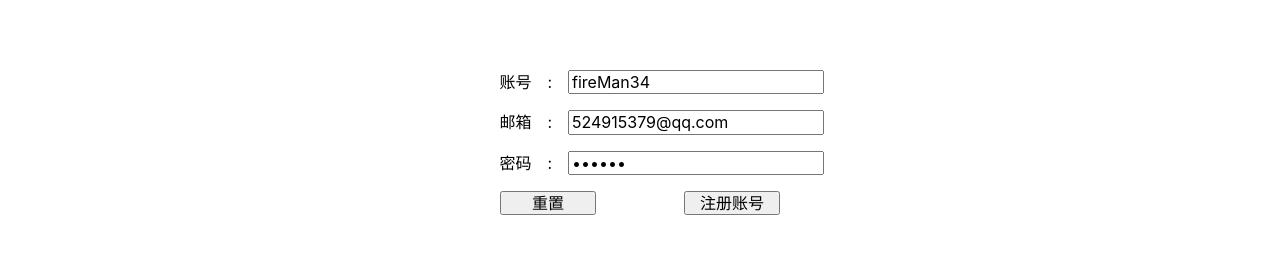
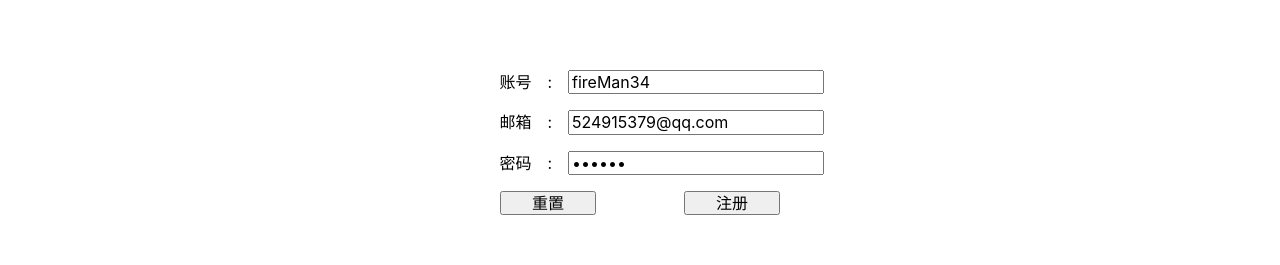
Before and after one commit to fireMan-34/nextjs-ie9, a Next.js app: page /Register in a window 1280 px wide. Shown: the part 331-596 px from the top of the page. Built offline with nearby package versions, Linux system fonts and the light colour scheme.

Commit message:
feat: add simple register with form component

```diff
--- /dev/null
+++ b/components/simpleForm/form.tsx
@@ -0,0 +1,98 @@
+import {
+  useRef,
+  forwardRef,
+  useState,
+  useEffect,
+  FormEventHandler,
+  useImperativeHandle,
+} from "react";
+
+import { Fields, FormProps, FormRef } from "./type";
+import styles from "./styles.module.css";
+import RenderFormItem from "./item.input";
+
+const InnerForm = (props: FormProps, ref: FormRef) => {
+  const {
+    fields,
+    initValue,
+    defaultValue,
+    value,
+    textMap,
+    onValueChange,
+    onSubmit,
+  } = props;
+  const formRef = useRef<HTMLFormElement>(null);
+  const [formValue, setFormValue] = useState(
+    value ?? initValue ?? defaultValue ?? {}
+  );
+
+  const createOnFormItemValueChannge = (item: Fields[number]) => {
+    return (value: unknown) => {
+      const nextValue = { ...formValue, [item.name]: value };
+      setFormValue(nextValue);
+      onValueChange?.(nextValue);
+    };
+  };
+
+  const onFormSumbit: FormEventHandler<HTMLFormElement> = (ev) => {
+    onSubmit(formValue);
+    ev.preventDefault();
+  };
+
+  useImperativeHandle(ref, () => {
+    return Object.assign({}, ref.current, {
+      onFormSumbit(value) {
+        if (ref.current) {
+          ref.current.submit();
+        }
+      },
+      onFormReset() {
+        if (ref.current) {
+          ref.current.reset();
+        }
+      },
+    });
+  });
+
+  useEffect(() => {
+    if (onValueChange) {
+      onValueChange(formValue);
+    }
+  }, [formValue, onValueChange]);
+
+  useEffect(() => {
+    setFormValue(
+      fields.reduce(
+        (nextValue, item) =>
+          Object.assign(nextValue, { [item.name]: item.value }),
+        { ...formValue }
+      )
+    );
+  }, []);
+
+  return (
+    <form
+      ref={formRef}
+      className={styles.form}
+      method="POST"
+      onSubmit={onFormSumbit}
+    >
+      {fields.map((item) => (
+        <RenderFormItem
+          key={`simpleForm.${item.label}.${item.name}`}
+          onValueChange={createOnFormItemValueChannge(item)}
+          {...item}
+          value={formValue[item.name] ?? item.value}
+        />
+      ))}
+      <p className={styles["form-button-group"]}>
+        <button type="reset">{textMap?.reset ?? "重置"}</button>
+        <button type="submit">{textMap?.submit ?? "注册"}</button>
+      </p>
+    </form>
+  );
+};
+
+const simpleForm = forwardRef(InnerForm);
+
+export default simpleForm;
--- /dev/null
+++ b/components/simpleForm/index.ts
@@ -0,0 +1,4 @@
+import simpleForm from "./form";
+export * from "./item.input";
+export * from "./type";
+export default simpleForm;
--- /dev/null
+++ b/components/simpleForm/item.input.tsx
@@ -0,0 +1,20 @@
+import { FormItemProps } from "./type";
+
+const RenderFormItem = (props: FormItemProps) => {
+  return (
+    <p>
+      <label htmlFor={props.name}>{props.label}</label>
+      <input
+        type={props.type}
+        name={props.name}
+        id={props.name}
+        value={props.value}
+        onChange={(ev) => {
+          props.onValueChange(ev.target.value);
+        }}
+      />
+    </p>
+  );
+};
+
+export default RenderFormItem;
--- /dev/null
+++ b/components/simpleForm/styles.module.css
@@ -0,0 +1,22 @@
+.form {}
+
+.form>p>label {
+  display: inline-block;
+  text-align: right;
+  width: 6em;
+  margin-right: 1em;
+}
+
+.form>p>label::after {
+  content: ":";
+  margin-left: 1em;
+}
+
+.form-button-group {
+  display: flex;
+  justify-content: space-around;
+}
+
+.form-button-group>button {
+  width: 6em;
+}
--- /dev/null
+++ b/components/simpleForm/type.ts
@@ -0,0 +1,27 @@
+import { MutableRefObject } from "react";
+
+export interface FormItemProps {
+  label: string;
+  name: string;
+  type: "text" | "password"|"email";
+  value?: number | string | string[];
+  onValueChange: (value: string | number | string[]) => void;
+}
+
+export type Fields = Omit<FormItemProps, "onValueChange">[];
+
+export interface FormProps<FormValue extends Object = Record<string, any>> {
+  fields: Fields;
+  initValue?: FormValue;
+  defaultValue?: FormValue;
+  value?: FormValue;
+  onSubmit: (val: FormValue) => void;
+  onValueChange?: (value: FormValue) => void;
+
+  textMap?: {
+    submit?: string;
+    reset?: string;
+  };
+}
+
+export type FormRef = MutableRefObject<HTMLFormElement>;
--- a/hooks/useUser.ts
+++ b/hooks/useUser.ts
@@ -75,15 +75,17 @@ export default function useUser(props: UseUser) {
         `${headerEncode}.${payloadEncode}`,
         PUBLIC_AUTH_KEY
       ).toString();
-      if (clientSignature === signatuire) {
-        console.log(header, payload, { clientSignature, signatuire });
+      if (clientSignature !== signatuire) {
+        alert("无效签名");
+      } else if (Date.now() >= payload.exp) {
+        alert("token 接近超时");
+      } else {
         const { exp } = payload;
 
         const cookie = new CookieStorage();
         cookie.setCookie("accessToken", data.accessToken, { expires: exp });
-        router.replace('/Login', null, {});
-      } else {
-        alert("无效签名");
+        setUser(user);
+        router.push('/Login', null, {});
       }
     } else {
       alert("注册失败: " + data.msg ?? "");
--- a/package.json
+++ b/package.json
@@ -31,7 +31,7 @@
     "@next/env": "12.3.4",
     "@types/crypto-js": "^4.2.2",
     "@types/node": "20.12.8",
-    "@types/react": "18.3.1",
+    "@types/react": "17.0.2",
     "eslint": "^8.57.0",
     "eslint-config-next": "12.3.4",
     "eslint-plugin-compat": "^4.2.0",
--- a/pages/Register.tsx
+++ b/pages/Register.tsx
@@ -1,32 +1,14 @@
-import { FormEventHandler, useEffect, useRef, useState } from "react";
 import useUser from "hooks/useUser";
+import SimpleForm from "compoents/simpleForm";
 import styles from "@styles/Login.module.css";
 
 interface FormItemProps {
   label: string;
   name: string;
-  type: "text" | "password"|"email";
+  type: "text" | "password" | "email";
   value?: number | string | string[];
   onFormChange: (value: string | number | string[]) => void;
 }
-
-const RenderFormItem = (props: FormItemProps) => {
-  return (
-    <p>
-      <label htmlFor={props.name}>{props.label}</label>
-      <input
-        type={props.type}
-        name={props.name}
-        id={props.name}
-        value={props.value}
-        onChange={(ev) => {
-          console.log();
-          props.onFormChange(ev.target.value);
-        }}
-      />
-    </p>
-  );
-};
 
 const items: Omit<FormItemProps, "onFormChange">[] = [
   { label: "账号", name: "username", type: "text", value: "fireMan34" },
@@ -35,70 +17,27 @@ const items: Omit<FormItemProps, "onFormChange">[] = [
 ];
 
 export default function RegisterPage() {
-  const formRef = useRef<HTMLFormElement>(null);
-  const [formValue, setFormValue] = useState<{
-    username?: string;
-    password?: string;
-    email?: string;
-  }>({});
   const { registerCustomUser } = useUser({});
-
-  const onSubmit: FormEventHandler<HTMLFormElement> = (ev) => {
-    if (formValue.username && formValue.password) {
-      registerCustomUser({
-        userName: formValue.username,
-        password: formValue.password,
-        email: formValue.email,
-      });
-    }
-
-    ev.preventDefault();
-    return false;
-  };
-
-  useEffect(() => {
-    setFormValue(
-      items.reduce(
-        (acc, item) => {
-          return Object.assign(acc, { [item.name]: item.value });
-        },
-        { ...formValue }
-      )
-    );
-    // eslint-disable-next-line react-hooks/exhaustive-deps
-  }, []);
-
-  useEffect(() => {
-    console.log(formValue, "formValue");
-  }, [formValue]);
 
   return (
     <div className={styles.container}>
       <main>
-        <form
-          ref={formRef}
-          className={styles.form}
-          method="POST"
-          onSubmit={onSubmit}
-        >
-          {items.map((item) => (
-            <RenderFormItem
-              key={`form.${item.label}.${item.name}`}
-              {...item}
-              value={formValue[item.name] ?? item.value}
-              onFormChange={(value) =>
-                setFormValue((originalValue) => ({
-                  ...originalValue,
-                  [item.name]: value,
-                }))
-              }
-            />
-          ))}
-          <p className={styles["form-button-group"]}>
-            <button type="reset">重置</button>
-            <button type="submit">注册账号</button>
-          </p>
-        </form>
+        <SimpleForm
+          fields={[
+            { label: "账号", name: "username", type: "text", value: "fireMan34" },
+            { label: "邮箱", name: "email", type: "email", value: "524915379@qq.com" },
+            { label: "密码", name: "password", type: "password", value: "123456" },
+          ]}
+          onSubmit={(formValue) => {
+            if (formValue.username && formValue.password) {
+              registerCustomUser({
+                userName: formValue.username,
+                password: formValue.password,
+                email: formValue.email,
+              });
+            }
+          }}
+        />
       </main>
     </div>
   );
```
Also changed, not shown: 1 other file (tests, documents, lock files or other folders).
